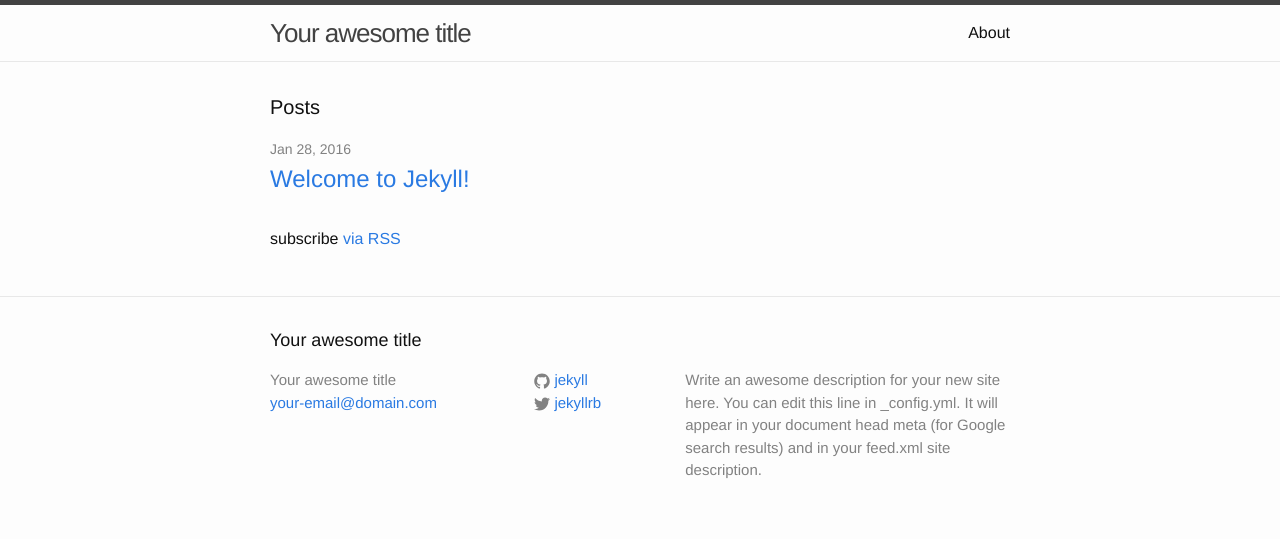
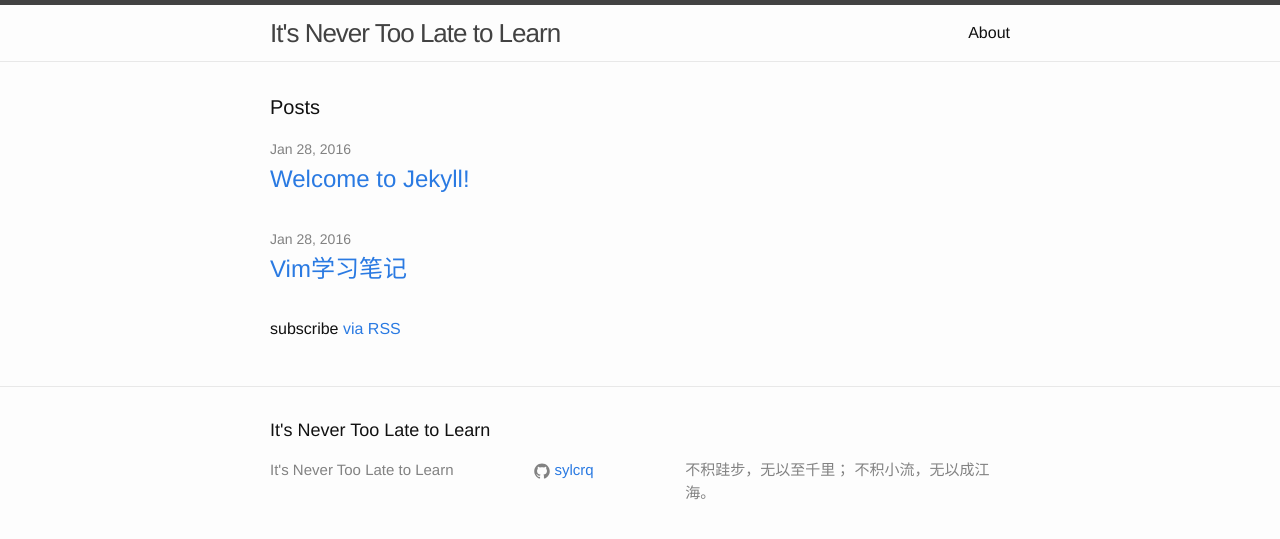
Before and after one commit to sylcrq/sylcrq.github.io, a Jekyll site: the page built from index.html, in a window 1280 px wide. Shown: the top 539 px of the page. Built offline with Jekyll 4.4.1, drawn with Linux system fonts in a browser that asks for light colours.

```diff
--- a/_config.yml
+++ b/_config.yml
@@ -6,16 +6,19 @@
 # 'jekyll serve'. If you change this file, please restart the server process.
 
 # Site settings
-title: Your awesome title
-email: your-email@domain.com
+title: "It's Never Too Late to Learn"
+#email: your-email@domain.com
 description: > # this means to ignore newlines until "baseurl:"
-  Write an awesome description for your new site here. You can edit this
-  line in _config.yml. It will appear in your document head meta (for
-  Google search results) and in your feed.xml site description.
+  不积跬步，无以至千里；
+  不积小流，无以成江海。
+#  Write an awesome description for your new site here. You can edit this
+#  line in _config.yml. It will appear in your document head meta (for
+#  Google search results) and in your feed.xml site description.
 baseurl: "" # the subpath of your site, e.g. /blog
 url: "http://yourdomain.com" # the base hostname & protocol for your site
-twitter_username: jekyllrb
-github_username:  jekyll
+#twitter_username: jekyllrb
+github_username:  sylcrq
 
 # Build settings
-markdown: kramdown
+kramdown:
+  input: GFM
```
Also changed, not shown: _posts/2016-01-28-Vim-学习笔记.markdown (added, +144 -0 lines).
